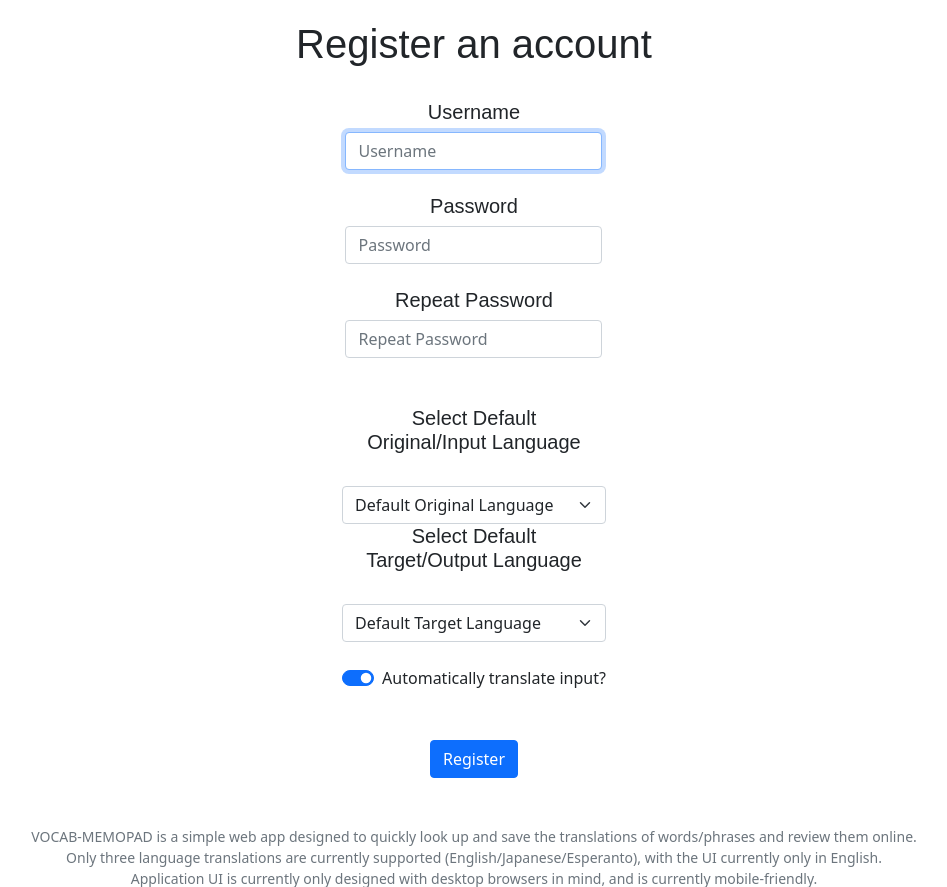
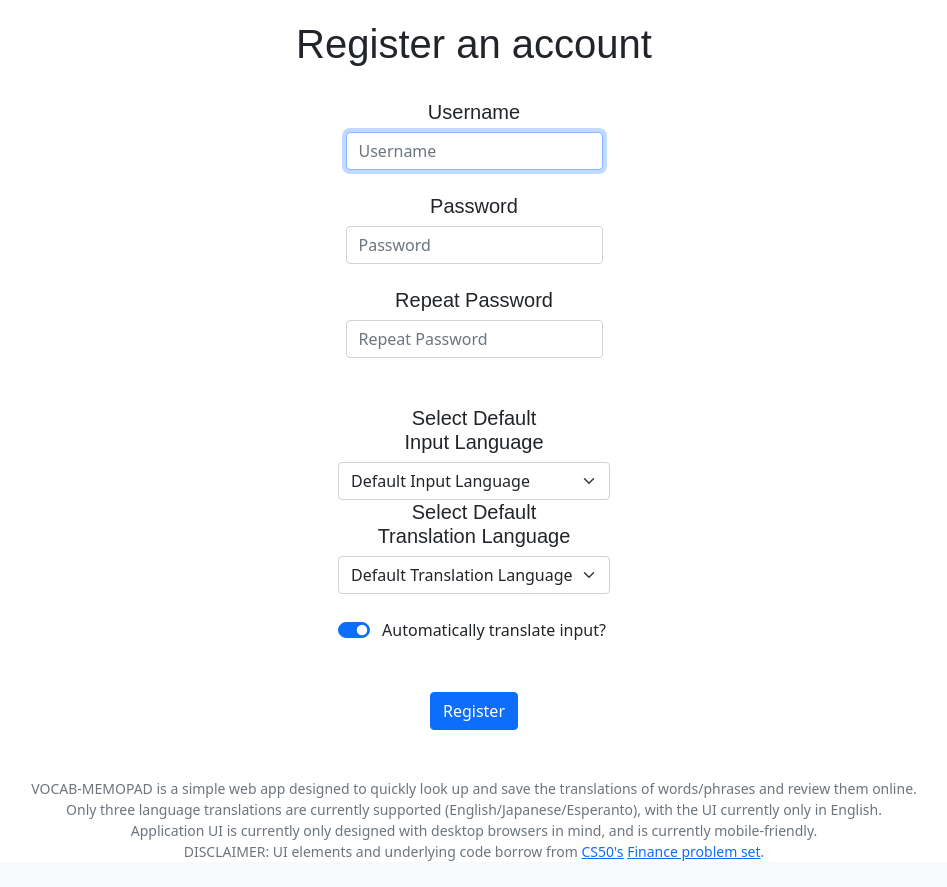
Before and after one commit to rkjrivero/vocab-memopad, a Flask app: page /register in a window 1280 px wide. Shown: the part 76-963 px from the top of the page, without its empty margins (166-1113 px from the left). After the commit the page ends 937 px from the top, so only its background shows below. Run offline with Flask 2, Linux system fonts and the light colour scheme; some libraries are stand-ins or nearby versions.

Commit message:
tweaks to labelling / disabled language dropdown

```diff
--- a/templates/login.html
+++ b/templates/login.html
@@ -15,16 +15,16 @@
             <div class="form-group">
                 <label for="username">
                     <h5>Username</h5>
-                    <br>
                 </label>
+                <br>
                 <input autocomplete="off" autofocus class="form-control" id="username" name="username" placeholder="Username" type="text" required>
             </div>
             <br>
             <div class="form-group">
                 <label for="password">
                     <h5>Password</h5>
-                    <br>
                 </label>
+                <br>
                 <input class="form-control" id="password" name="password" placeholder="Password" type="password" required>
             </div>
             <br><br>
--- a/templates/register.html
+++ b/templates/register.html
@@ -36,47 +36,61 @@
             <div class="form-group align-items-center">
                 <div class="dropdown">
                     <label for="originlang">
-                        <h5>Select Default<br>Original/Input Language</h5>
-                        <br>
+                        <h5>Select Default<br>Input Language</h5>
                     </label>
-                    <select class="form-select" aria-label="Original Language" name="originlang" id="originlang">
-                        <option selected disabled>Default Original Language</option>
+                    <br>
+                    <select class="form-select" aria-label="Input Language" name="originlang" id="originlang">
+                        <option selected disabled>Default Input Language</option>
                         <option value="en">English [en]</option>
                         <option value="ja">Japanese [ja]</option>
                         <option value="eo">Esperanto [eo]</option>
                     </select>
                 </div>
             </div>
-            <!-- experiment all_languages
             <div class="form-group align-items-center">
                 <div class="dropdown">
                     <label for="targetlang">
-                        <h5>Select Default<br>Target/Output Language</h5>
-                        <br>
+                        <h5>Select Default<br>Translation Language</h5>
                     </label>
-                    <select class="form-select" aria-label="Target Language" name="targetlang" id="targetlang">
-                        <option selected disabled>Default Target Language</option>
+                    <br>
+                    <select class="form-select" aria-label="Translation Language" name="targetlang" id="targetlang">
+                        <option selected disabled>Default Translation Language</option>
                         <option value="en">English [en]</option>
                         <option value="ja">Japanese [ja]</option>
                         <option value="eo">Esperanto [eo]</option>
                     </select>
                 </div>
             </div>
-            -->
+            <!-- NOTE: code block below is the "proper" variant to use, but disabled for now to stick to 3 languages for the meantime
             <div class="form-group align-items-center">
                 <div class="dropdown">
-                    <label for="targetlang">
-                        <h5>Select Default<br>Target/Output Language</h5>
-                        <br>
+                    <label for="originlang">
+                        <h5>Select Default<br>Original/Input Language</h5>
                     </label>
-                    <select class="form-select" aria-label="Target Language" name="targetlang" id="targetlang">
-                        <option selected disabled>Default Target Language</option>
+                    <br>
+                    <select class="form-select" aria-label="Input Language" name="originlang" id="originlang">
+                        <option selected disabled>Default Input Language</option>
                         {% for key in all_languages.keys() %}
                             <option value="{{key}}">{{  all_languages[key]}}</option>
                         {% endfor %}
                     </select>
                 </div>
             </div>
+            <div class="form-group align-items-center">
+                <div class="dropdown">
+                    <label for="targetlang">
+                        <h5>Select Default<br>Translation Language</h5>
+                        <br>
+                    </label>
+                    <select class="form-select" aria-label="Translation Language" name="targetlang" id="targetlang">
+                        <option selected disabled>Default Translation Language</option>
+                        {% for key in all_languages.keys() %}
+                            <option value="{{key}}">{{  all_languages[key]}}</option>
+                        {% endfor %}
+                    </select>
+                </div>
+            </div>
+            -->
             <br>
             <div class="form-group align-items-center">
                 <div class="form-check form-switch">
```
